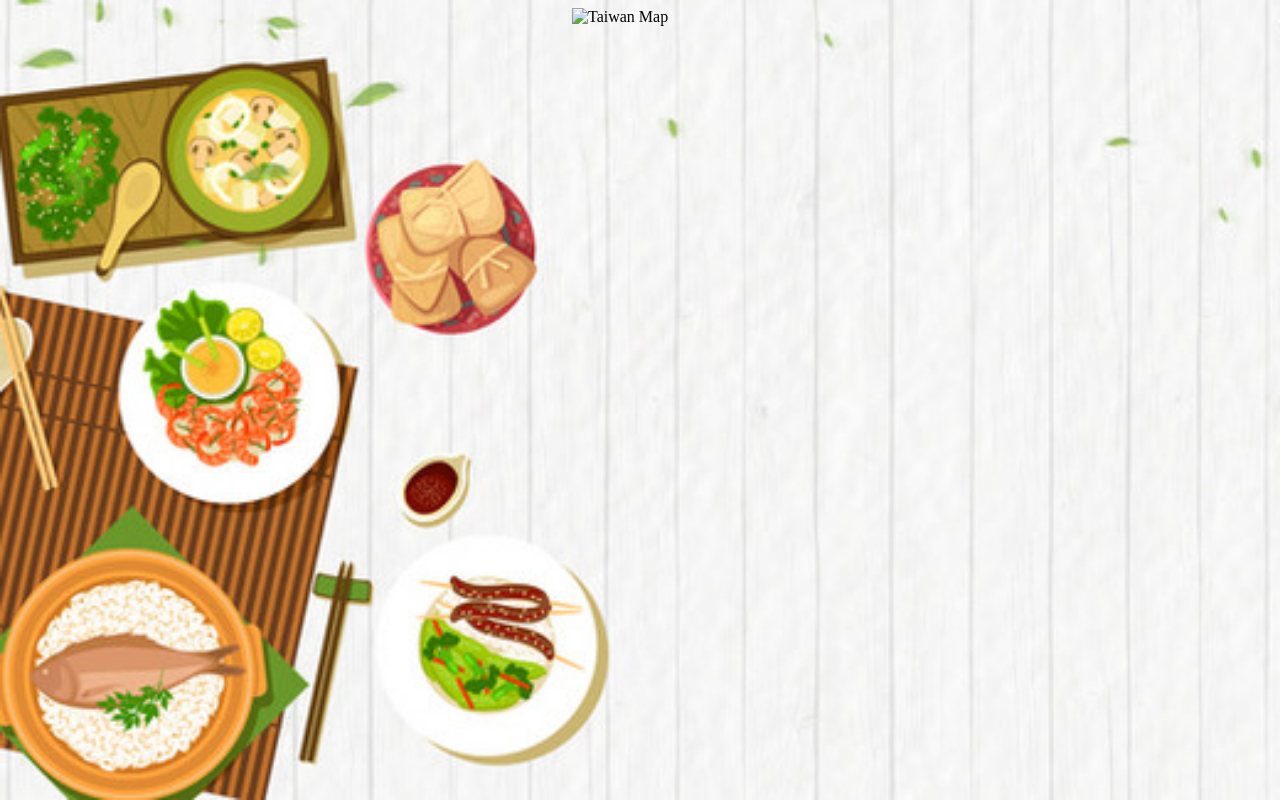
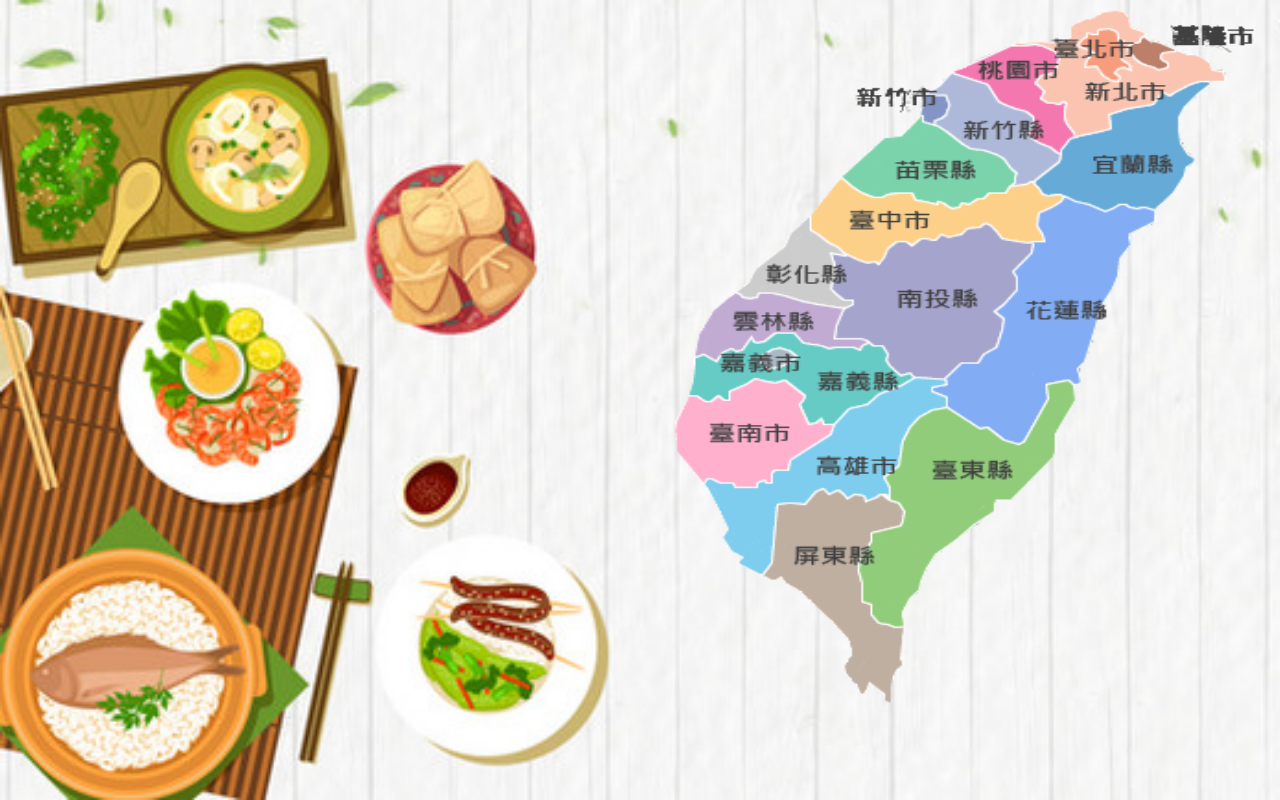
Before and after one commit to LiuYuCheng40/LiuYuCheng40.github.io, a plain HTML site: page index.html in a window 1280 px wide. Drawn offline with Linux system fonts and the light colour scheme.

Commit message:
Update index.html

```diff
--- a/index.html
+++ b/index.html
@@ -9,7 +9,7 @@
 </head>
 <body>
 
-<img src="專案照片\台灣 (1).png" usemap="#report" alt="Taiwan Map"  width="700" height="700" >
+<img src="台灣 (1).png" usemap="#report" alt="Taiwan Map"  width="700" height="700" >
 
 <map name="report">
 
```
